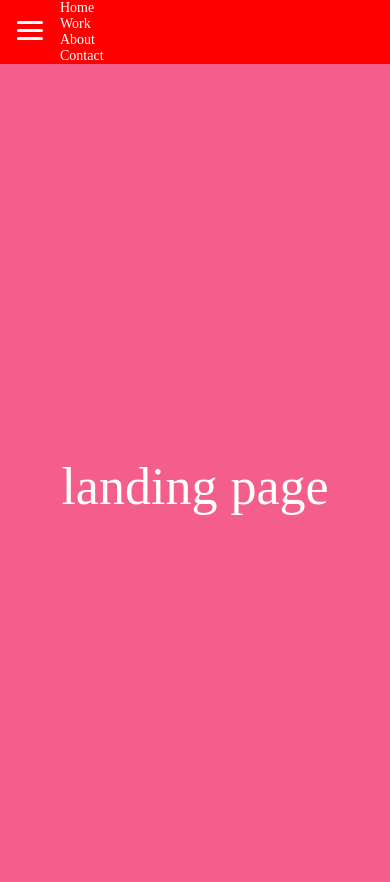
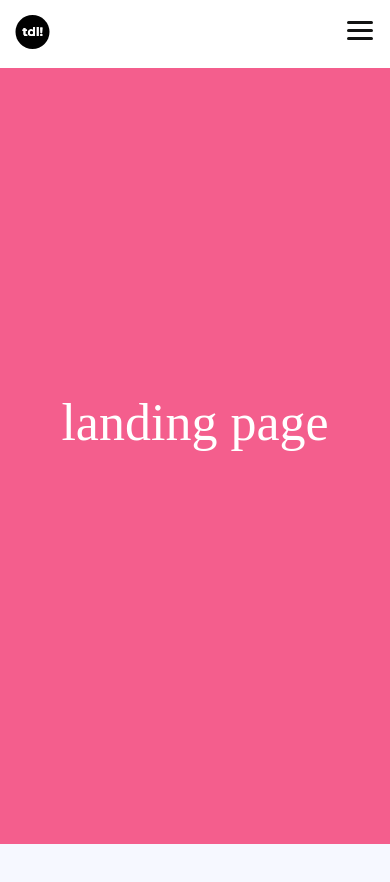
Before and after one commit to loanTranduy/portfolio-2019-v1, a React (Create React App) app: page / in a window 390 px wide. Shown: the top 882 px of the page. After the commit the page ends 844 px from the top, so only its background shows below. Built offline with nearby package versions, Linux system fonts and the light colour scheme.

Commit message:
working mobile navigation

```diff
--- a/src/App.js
+++ b/src/App.js
@@ -28,7 +28,9 @@ const LoadableLandingScreen = createLoadable(
     'LandingScreen',
 )
 
+
 export class App extends React.Component {
+
     render() {
         return (
             <React.Fragment>
--- a/src/components/navbar/NavMobileLinkList.js
+++ b/src/components/navbar/NavMobileLinkList.js
@@ -1,15 +1,17 @@
 import React from 'react'
 import {NavMainLinksPropTypes} from '../../constants/navLinksMock';
 import {NavMobileLinkRow} from './NavMobileLinkRow';
+import PropTypes from 'prop-types';
 
 export class NavMobileLinkList extends React.Component {
     static propTypes = {
         navMainLinks: NavMainLinksPropTypes,
+        closeSlideMenu: PropTypes.func,
     }
 
     render() {
         return this.props.navMainLinks.map(navMainLink => (
-            <NavMobileLinkRow key={navMainLink.id} navMainLink={navMainLink}/>
+            <NavMobileLinkRow key={navMainLink.id} navMainLink={navMainLink} closeSlideMenu={this.props.closeSlideMenu}/>
         ))
     }
 }
--- a/src/components/navbar/NavMobileLinkRow.js
+++ b/src/components/navbar/NavMobileLinkRow.js
@@ -1,18 +1,26 @@
 import React from 'react'
 import {Link} from 'react-router-dom'
 import {NavMainLinkPropTypes} from '../../constants/navLinksMock';
+import PropTypes from 'prop-types';
 
 
 export class NavMobileLinkRow extends React.Component {
 
     static propTypes = {
-        navMainLink: NavMainLinkPropTypes
+        navMainLink: NavMainLinkPropTypes,
+        closeSlideMenu: PropTypes.func,
     }
 
     render() {
+        const{closeSlideMenu} = this.props;
         return (
             <li>
-                <Link to={this.props.navMainLink.breadCrumb}>{this.props.navMainLink.name}</Link>
+                <Link
+                    onClick={closeSlideMenu}
+                    to={this.props.navMainLink.breadCrumb}
+                >
+                    {this.props.navMainLink.name}
+                    </Link>
             </li>
         )
     }
--- a/src/components/navbar/Navbar.js
+++ b/src/components/navbar/Navbar.js
@@ -1,92 +1,68 @@
 import React from 'react'
 import styled from 'styled-components';
-import {fontSize} from '../../styles/default/Mixins';
-import {media} from '../../styles/default/Mediaqueries';
 import {colors} from '../../styles/default/Colors';
-import PropTypes from 'prop-types'
-import {NavMobileLinkList} from './NavMobileLinkList';
-import {NavMainLink} from '../../constants/navLinksMock';
+import Link from 'react-router-dom/es/Link';
+import logo from '../../assets/images/logo-v1.svg'
+import {NavbarMobile} from './NavbarMobile';
+
+export const Content = styled.div`
+  background: ${colors.white};
+  position: absolute;
+  top: 0;
+  right: 0;
+  left: 0;
+  z-index: 900;
+  transition: all 0.29s ease;
+  left: ${props => (props.isActive ? 'calc(100% - 60px)' : '0')};
+`
+
+//Logo
+export const Brand = styled(Link)`
+  display: inline-block;
+  padding: 15px;
+`
+
+export const LogoCube = styled.img`
+  display: inline-block;
+`
+
+export class Navbar extends React.Component {
+    state = {
+        slideMenuOpened: false,
+    }
+
+    toggleSlideMenu = () => {
+        this.setState({
+            slideMenuOpened: !this.state.slideMenuOpened,
+        })
+    }
 
 
-const Container = styled.div`
-    background: black;
-    ${fontSize(14)};
-    a{
-      color: white;
-    }
-    `;
-
-const Toggle = styled.div`
-  height: 60px;
-  width: 60px;
-  cursor: pointer;
-  position: relative;
-  float: left;
-    ${media.md`
-    display: none;
-`};
-`
-
-export const Bar = styled.span`
-  background: ${colors.white};
-  height: 3px;
-  width: 26px;
-  display: block;
-  border-radius: 1.5px;
-  position: absolute;
-  transform-origin: center;
-  left: 50%;
-  transform: translateX(-50%);
-  transition: all .3s ease;
-  &:nth-child(1) {
-    top: calc(50% - 9.5px);
-    transform: ${props =>
-    props.isActive
-        ? 'translate(-50%, 8px) rotate(45deg)'
-        : 'translate(-50%, Opx) rotate(0deg)'};
-  }
-  &:nth-child(2) {
-    top: calc(50% - 1.5px);
-    opacity: ${props => (props.isActive ? '0' : '1')};
-  }
-  &:nth-child(3) {
-    top: calc(50% + 6.5px);
-    transform: ${props =>
-    props.isActive
-        ? 'translate(-50%, -8px) rotate(-45deg)'
-        : 'translate(-50%, 0px) rotate(0deg)'};
-  }
-`
-
-const NavMobile = styled.nav`
-background: red;
-list-style-type: none;
-`
-
-
-export class Navbar extends React.Component {
-
-    static propTypes = {
-        slideMenuOpened: PropTypes.bool,
-        toggleSlideMenu: PropTypes.func,
+    closeSlideMenu = () => {
+        if (this.state.slideMenuOpened === true) {
+            this.toggleSlideMenu();
+        }
     }
 
     render() {
-        const {slideMenuOpened, toggleSlideMenu} = this.props;
+        const {slideMenuOpened} = this.state;
+        const {
+            toggleSlideMenu,
+        } = this
         return (
-            <Container>
-                {/*Burger*/}
-                <Toggle onClick={toggleSlideMenu}>
-                    <Bar isActive={slideMenuOpened} />
-                    <Bar isActive={slideMenuOpened} />
-                    <Bar isActive={slideMenuOpened} />
-                </Toggle>
-                <NavMobile>
-                    <ul>
-                        <NavMobileLinkList navMainLinks={Object.values(NavMainLink)}/>
-                    </ul>
-                </NavMobile>
-            </Container>
+            <Content>
+                {/*Logo*/}
+                <Brand to="/">
+                    <LogoCube src={logo} />
+                </Brand>
+
+                {/*Burger + Mobile Nav*/}
+                <NavbarMobile
+                    closeSlideMenu={this.closeSlideMenu}
+                    toggleSlideMenu={toggleSlideMenu}
+                    slideMenuOpened={slideMenuOpened}
+                />
+            </Content>
         )
     }
 }
--- /dev/null
+++ b/src/components/navbar/NavbarMobile.js
@@ -0,0 +1,98 @@
+import React, {Fragment} from 'react'
+import styled from 'styled-components';
+import {media} from '../../styles/default/Mediaqueries';
+import {colors} from '../../styles/default/Colors';
+import PropTypes from 'prop-types'
+import {NavMobileLinkList} from './NavMobileLinkList';
+import {NavMainLink} from '../../constants/navLinksMock';
+
+//Burger Button
+const Toggle = styled.div`
+  height: 60px;
+  width: 60px;
+  cursor: pointer;
+  position: relative;
+  float: right;
+    ${media.md`
+    display: none;
+`};
+`
+
+export const Bar = styled.span`
+  background: ${colors.black};
+  height: 3px;
+  width: 26px;
+  display: block;
+  border-radius: 1.5px;
+  position: absolute;
+  transform-origin: center;
+  left: 50%;
+  transform: translateX(-50%);
+  transition: all .3s ease;
+  &:nth-child(1) {
+    top: calc(50% - 9.5px);
+    transform: ${props =>
+    props.isActive
+        ? 'translate(-50%, 8px) rotate(45deg)'
+        : 'translate(-50%, Opx) rotate(0deg)'};
+  }
+  &:nth-child(2) {
+    top: calc(50% - 1.5px);
+    opacity: ${props => (props.isActive ? '0' : '1')};
+  }
+  &:nth-child(3) {
+    top: calc(50% + 6.5px);
+    transform: ${props =>
+    props.isActive
+        ? 'translate(-50%, -8px) rotate(-45deg)'
+        : 'translate(-50%, 0px) rotate(0deg)'};
+  }
+`
+
+//Menu mobile
+const NavMobile = styled.nav`
+    position: absolute;
+    background: white;
+    top: 60px;
+    bottom: 0;
+    right: 0;
+    left: 0;
+    height: ${props => (props.isActive ? '100vh' : 0)};
+    overflow: hidden;
+    transition: height .6s;
+    z-index: 9998;
+    text-align: center;
+    //padding: 56px;
+    $fontSize(15);
+`
+
+
+export class NavbarMobile extends React.Component {
+
+    static propTypes = {
+        slideMenuOpened: PropTypes.bool,
+        toggleSlideMenu: PropTypes.func,
+        closeSlideMenu: PropTypes.func,
+    };
+
+    render() {
+        const {slideMenuOpened, toggleSlideMenu, closeSlideMenu} = this.props;
+        return (
+            <Fragment>
+
+                {/*Burger*/}
+                <Toggle onClick={toggleSlideMenu}>
+                    <Bar isActive={slideMenuOpened} />
+                    <Bar isActive={slideMenuOpened} />
+                    <Bar isActive={slideMenuOpened} />
+                </Toggle>
+
+                <NavMobile isActive={slideMenuOpened}>
+                    <ul>
+                        <NavMobileLinkList navMainLinks={Object.values(NavMainLink)} closeSlideMenu={closeSlideMenu}/>
+                    </ul>
+                </NavMobile>
+            </Fragment>
+        )
+    }
+}
--- a/src/styles/default/reset.js
+++ b/src/styles/default/reset.js
@@ -6,7 +6,7 @@ export const GlobalStyle = createGlobalStyle`
       width: auto;
       background-size: cover;
       margin: 0;
-      //background: $grey10;
+      background: #F6F8FF;
     }
 
     button {
```
